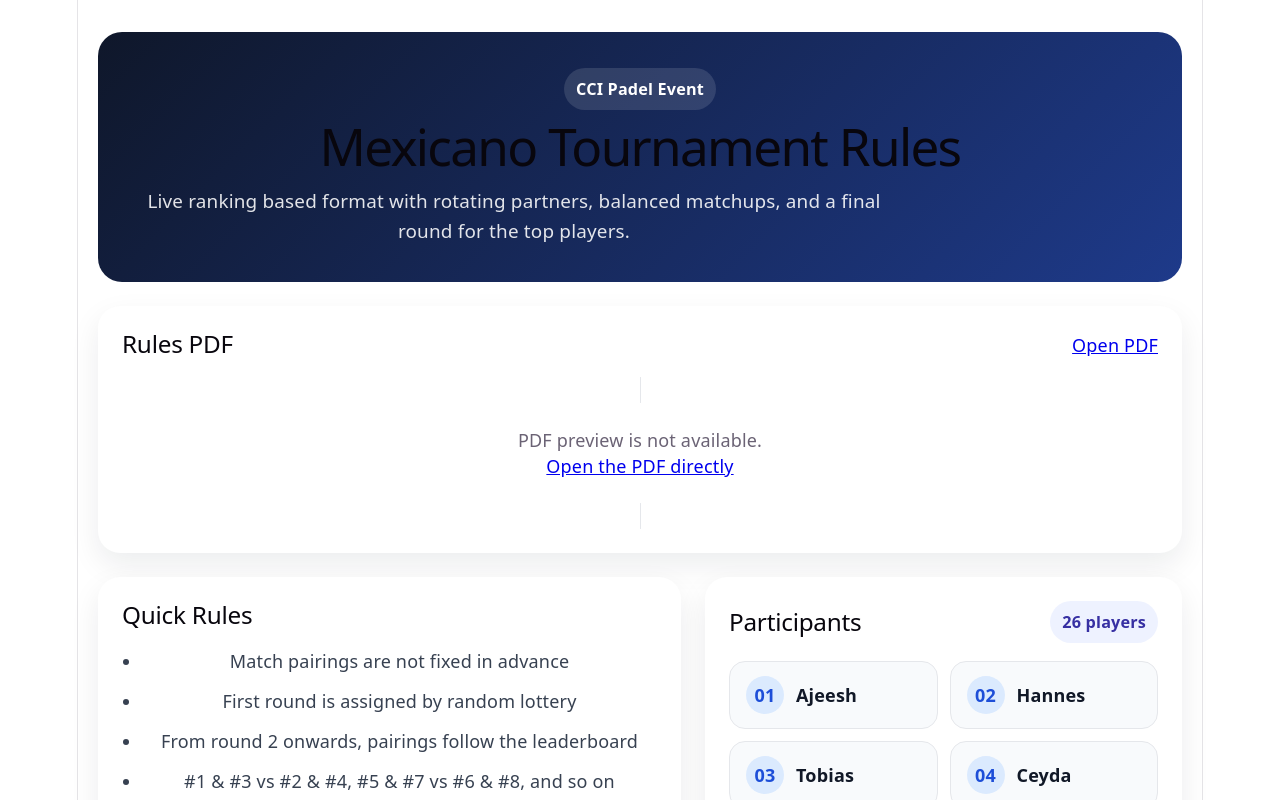
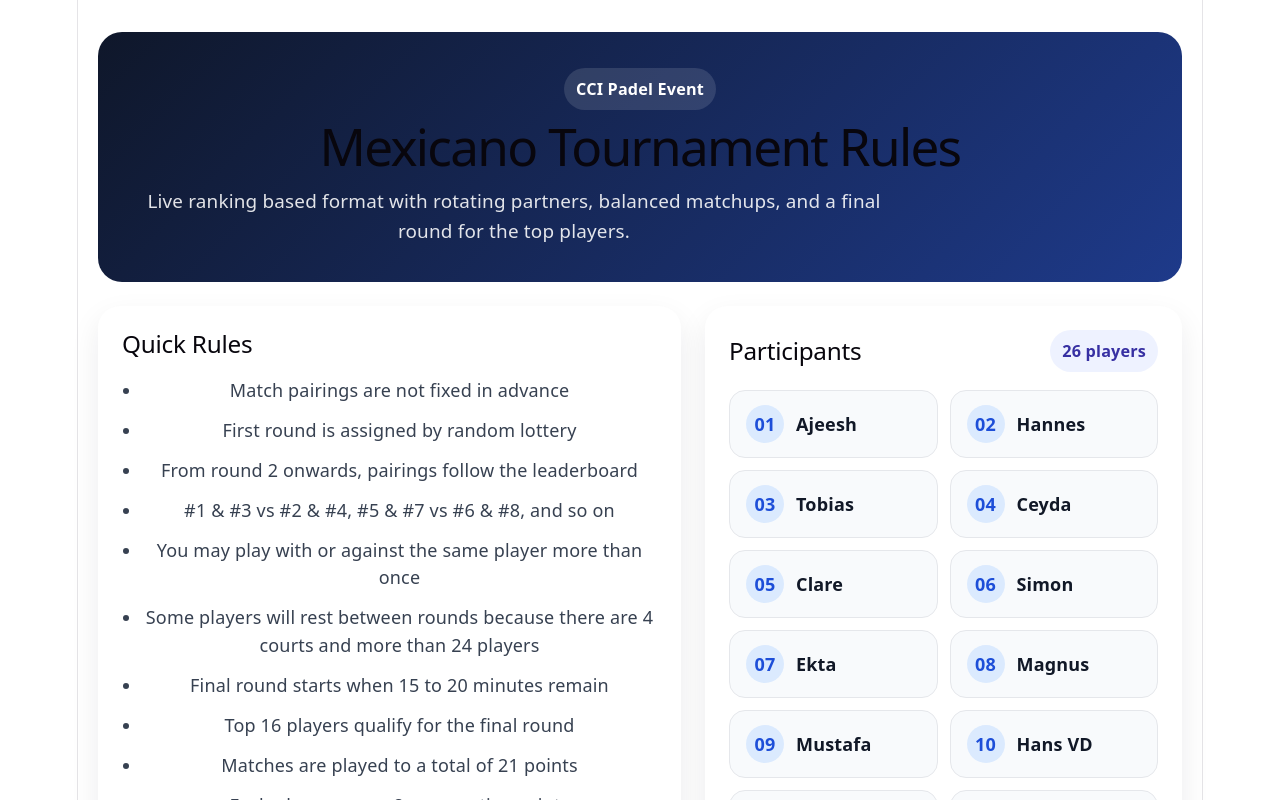
Before and after one commit to ajeesh1987/padel_tournament, a React (Vite) app: page / in a window 1280 px wide. Shown: the top 800 px of the page. Built offline with nearby package versions, Linux system fonts and the light colour scheme.

Commit message:
Update rules.tsx

```diff
--- a/src/rules.tsx
+++ b/src/rules.tsx
@@ -59,28 +59,7 @@ export default function App() {
           </div>
         </section>
 
-        <section className="card">
-          <div className="sectionHeader">
-            <h2>Rules PDF</h2>
-            <a href="/padel-rules.pdf" target="_blank" rel="noreferrer">
-              Open PDF
-            </a>
-          </div>
 
-          <object
-            data="/padel-rules.pdf"
-            type="application/pdf"
-            className="pdfFrame"
-          >
-            <div className="pdfFallback">
-              PDF preview is not available.
-              <br />
-              <a href="/padel-rules.pdf" target="_blank" rel="noreferrer">
-                Open the PDF directly
-              </a>
-            </div>
-          </object>
-        </section>
 
         <section className="gridSection">
           <div className="card">
```
